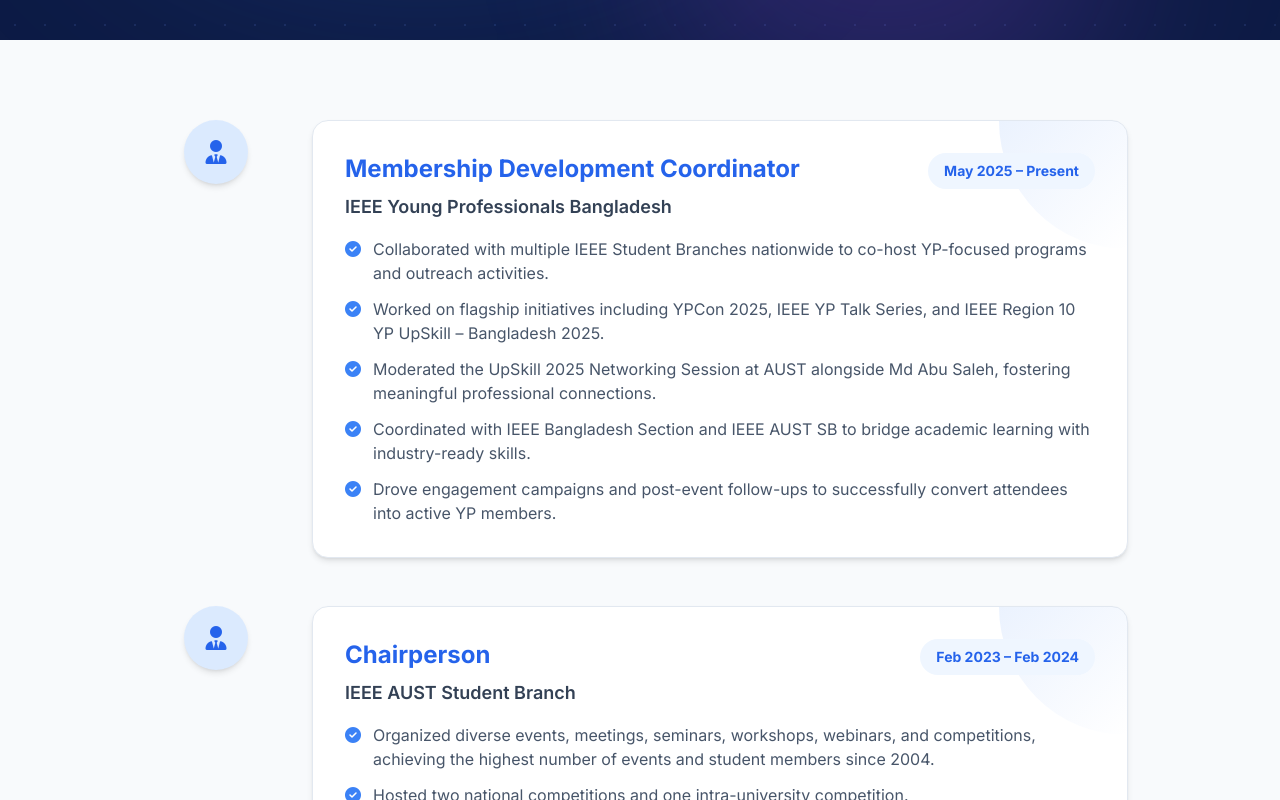
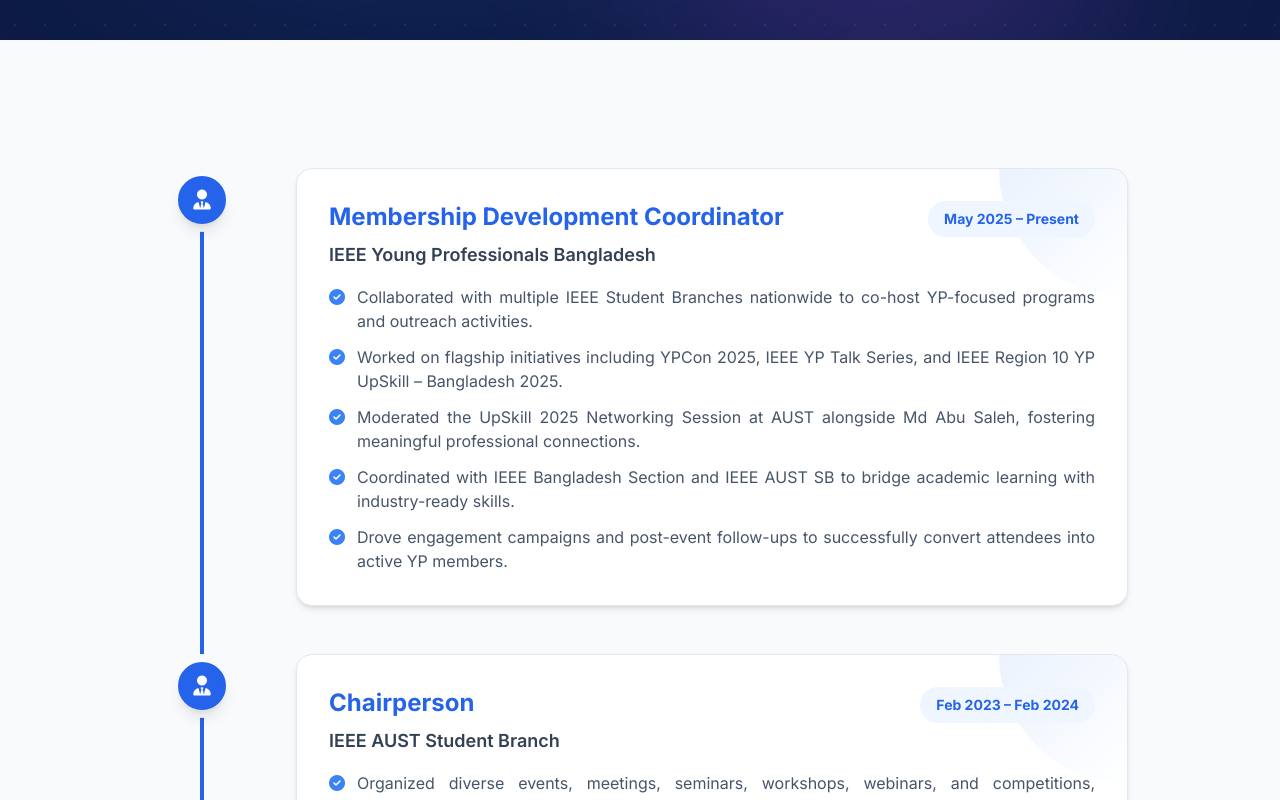
Before and after one commit to farhan-efty/my-portfolio, a React (Vite) app: page /leadership in a window 1280 px wide. Shown: the part 440-1240 px from the top of the page. Built offline with nearby package versions, Linux system fonts and the light colour scheme.

Commit message:
Fix timeline icon and line alignment in Leadership section

```diff
--- a/Home.jsx
+++ b/Home.jsx
@@ -613,13 +613,13 @@
                                 <div className="relative card bg-white dark:bg-slate-900 p-8 rounded-2xl shadow-lg hover:shadow-2xl border border-slate-200 dark:border-slate-700 transition-all duration-500 hover:-translate-y-2 overflow-hidden">
                                     <div className="absolute top-0 right-0 w-32 h-32 bg-gradient-to-br from-blue-500/10 to-transparent rounded-bl-full"></div>
                                     <div className="relative z-10">
-                                        <div className="w-16 h-16 bg-gradient-to-br from-blue-500 to-blue-600 rounded-2xl flex items-center justify-center text-white mb-6 shadow-lg group-hover:rotate-6 group-hover:scale-110 transition-all duration-500">
+                                        <div className="flex items-center gap-4 mb-3">
+                                            <div className="w-16 h-16 bg-gradient-to-br from-blue-500 to-blue-600 rounded-2xl flex items-center justify-center text-white shrink-0 shadow-lg group-hover:rotate-6 group-hover:scale-110 transition-all duration-500">
                                                 <i className="fa-solid fa-graduation-cap text-2xl"></i>
                                             </div>
-                                        <div className="mb-6">
-                                            <h3 className="text-xl font-bold text-slate-900 dark:text-white mb-3 leading-tight">B.Sc. in Electrical and Electronic Engineering</h3>
-                                            <p className="text-blue-600 dark:text-blue-400 font-semibold text-sm mb-1">Ahsanullah University of Science and Technology</p>
+                                            <h3 className="text-xl font-bold text-slate-900 dark:text-white leading-tight">B.Sc. in Electrical and Electronic Engineering</h3>
                                         </div>
+                                        <p className="text-blue-600 dark:text-blue-400 font-bold text-sm mb-6">Ahsanullah University of Science and Technology</p>
                                         <div className="space-y-3">
                                             <div className="flex items-center gap-2 text-sm text-slate-600 dark:text-slate-400">
                                                 <i className="fa-solid fa-calendar-days text-blue-500"></i>
@@ -640,13 +640,13 @@
                                 <div className="relative card bg-white dark:bg-slate-900 p-8 rounded-2xl shadow-lg hover:shadow-2xl border border-slate-200 dark:border-slate-700 transition-all duration-500 hover:-translate-y-2 overflow-hidden">
                                     <div className="absolute top-0 right-0 w-32 h-32 bg-gradient-to-br from-indigo-500/10 to-transparent rounded-bl-full"></div>
                                     <div className="relative z-10">
-                                        <div className="w-16 h-16 bg-gradient-to-br from-indigo-500 to-indigo-600 rounded-2xl flex items-center justify-center text-white mb-6 shadow-lg group-hover:rotate-6 group-hover:scale-110 transition-all duration-500">
+                                        <div className="flex items-center gap-4 mb-3">
+                                            <div className="w-16 h-16 bg-gradient-to-br from-indigo-500 to-indigo-600 rounded-2xl flex items-center justify-center text-white shrink-0 shadow-lg group-hover:rotate-6 group-hover:scale-110 transition-all duration-500">
                                                 <i className="fa-solid fa-school text-2xl"></i>
                                             </div>
-                                        <div className="mb-6">
-                                            <h3 className="text-xl font-bold text-slate-900 dark:text-white mb-3 leading-tight">Higher Secondary Certificate (HSC)</h3>
-                                            <p className="text-indigo-600 dark:text-indigo-400 font-semibold text-sm mb-1">Dhaka City College</p>
+                                            <h3 className="text-xl font-bold text-slate-900 dark:text-white leading-tight">Higher Secondary Certificate (HSC)</h3>
                                         </div>
+                                        <p className="text-indigo-600 dark:text-indigo-400 font-bold text-sm mb-6">Dhaka City College</p>
                                         <div className="space-y-3">
                                             <div className="flex items-center gap-2 text-sm text-slate-600 dark:text-slate-400">
                                                 <i className="fa-solid fa-calendar-days text-indigo-500"></i>
@@ -667,13 +667,13 @@
                                 <div className="relative card bg-white dark:bg-slate-900 p-8 rounded-2xl shadow-lg hover:shadow-2xl border border-slate-200 dark:border-slate-700 transition-all duration-500 hover:-translate-y-2 overflow-hidden">
                                     <div className="absolute top-0 right-0 w-32 h-32 bg-gradient-to-br from-purple-500/10 to-transparent rounded-bl-full"></div>
                                     <div className="relative z-10">
-                                        <div className="w-16 h-16 bg-gradient-to-br from-purple-500 to-purple-600 rounded-2xl flex items-center justify-center text-white mb-6 shadow-lg group-hover:rotate-6 group-hover:scale-110 transition-all duration-500">
+                                        <div className="flex items-center gap-4 mb-3">
+                                            <div className="w-16 h-16 bg-gradient-to-br from-purple-500 to-purple-600 rounded-2xl flex items-center justify-center text-white shrink-0 shadow-lg group-hover:rotate-6 group-hover:scale-110 transition-all duration-500">
                                                 <i className="fa-solid fa-book-open text-2xl"></i>
                                             </div>
-                                        <div className="mb-6">
-                                            <h3 className="text-xl font-bold text-slate-900 dark:text-white mb-3 leading-tight">Secondary School Certificate (SSC)</h3>
-                                            <p className="text-purple-600 dark:text-purple-400 font-semibold text-sm mb-1">Gobindaganj Govt. High School</p>
+                                            <h3 className="text-xl font-bold text-slate-900 dark:text-white leading-tight">Secondary School Certificate (SSC)</h3>
                                         </div>
+                                        <p className="text-purple-600 dark:text-purple-400 font-bold text-sm mb-6">Gobindaganj Govt. High School</p>
                                         <div className="space-y-3">
                                             <div className="flex items-center gap-2 text-sm text-slate-600 dark:text-slate-400">
                                                 <i className="fa-solid fa-calendar-days text-purple-500"></i>
--- a/Leadership.jsx
+++ b/Leadership.jsx
@@ -164,27 +164,29 @@
             {/* Timeline Section */}
             <section className="py-20 bg-slate-50 dark:bg-slate-950 flex-grow">
                 <div className="container mx-auto px-6 max-w-5xl">
-                    <div className="space-y-12">
+                    <div className="relative space-y-12">
+
+                        {/* Timeline Line */}
+                        <div className="absolute left-12 top-0 bottom-0 w-1 bg-blue-600 rounded-full"></div>
+
                         {leadershipRoles.map((role, index) => (
                             <div
                                 key={index}
-                                className="timeline-card group animate-fadeInUp"
+                                className="relative pl-32 md:pl-36 group animate-fadeInUp"
                                 style={{ animationDelay: `${(index + 1) * 0.1}s` }}
                             >
-                                <div className="flex flex-col md:flex-row gap-6 md:gap-8">
-                                    {/* Timeline Dot and Icon */}
-                                    <div className="flex md:flex-col items-start md:items-center gap-4 md:gap-0 md:w-32 shrink-0">
-                                        <div
-                                            className="timeline-icon w-16 h-16 rounded-full bg-primary-100 dark:bg-primary-900/30 flex items-center justify-center text-primary-600 dark:text-primary-400 shadow-md group-hover:scale-110 transition-transform duration-300"
-                                            style={{ animationDelay: `${(index + 2) * 0.1}s` }}
-                                        >
-                                            <i className="fas fa-user-tie text-2xl"></i>
+                                {/* Timeline Icon - center aligned with line */}
+                                <div className="absolute left-[18px] top-0 h-16 w-16 flex items-center justify-center z-10">
+                                    {/* Gap Mask */}
+                                    <div className="h-16 w-16 bg-slate-50 dark:bg-slate-950 rounded-full flex items-center justify-center">
+                                        {/* Outer Ring & Icon */}
+                                        <div className="h-12 w-12 rounded-full border-[3px] border-blue-600 bg-blue-600 flex items-center justify-center shadow-lg transition-transform hover:scale-110">
+                                            <i className="fas fa-user-tie text-white text-xl"></i>
+                                        </div>
                                     </div>
                                 </div>
 
                                 {/* Card Content */}
-                                    <div className="flex-1 relative">
-                                        <div className="absolute inset-0 bg-gradient-to-br from-primary-500/20 to-emerald-500/20 rounded-2xl blur-xl group-hover:blur-2xl transition-all duration-500 opacity-0 group-hover:opacity-100"></div>
                                 <div className="relative bg-white dark:bg-slate-900 rounded-2xl shadow-md hover:shadow-xl p-6 md:p-8 transition-all duration-300 border border-slate-200 dark:border-slate-800 group-hover:border-primary-400 dark:group-hover:border-primary-600 overflow-hidden hover:-translate-y-1">
                                     <div className="absolute top-0 right-0 w-32 h-32 bg-gradient-to-br from-primary-500/10 to-transparent rounded-bl-full"></div>
                                     <div className="relative z-10">
@@ -193,11 +195,11 @@
                                                 <h3 className="text-2xl font-bold text-primary-600 dark:text-primary-400 mb-2">{role.title}</h3>
                                                 <p className="text-lg text-slate-700 dark:text-slate-300 font-semibold">{role.organization}</p>
                                             </div>
-                                                    <span className="text-sm font-bold text-primary-600 dark:text-primary-400 bg-primary-50 dark:bg-primary-900/30 px-4 py-2 rounded-full whitespace-nowrap">
+                                            <span className="text-sm font-bold text-primary-600 dark:text-primary-400 bg-primary-50 dark:bg-primary-900/30 px-4 py-2 rounded-full whitespace-nowrap self-start">
                                                 {role.period}
                                             </span>
                                         </div>
-                                                <ul className="space-y-3 text-slate-600 dark:text-slate-400">
+                                        <ul className="space-y-3 text-slate-600 dark:text-slate-400 text-justify">
                                             {role.achievements.map((item, i) => (
                                                 <li key={i} className="flex items-start gap-3">
                                                     <i className="fa-solid fa-circle-check text-primary-500 mt-1 shrink-0"></i>
@@ -205,8 +207,6 @@
                                                 </li>
                                             ))}
                                         </ul>
-                                            </div>
-                                        </div>
                                     </div>
                                 </div>
                             </div>
@@ -229,6 +229,6 @@
             )}
         </div>
     );
-};
+}
 
 export default Leadership;
```
Also changed, not shown: 1 other file (tests, documents, lock files or other folders). Lines whose indentation alone changed are shown as unchanged.
